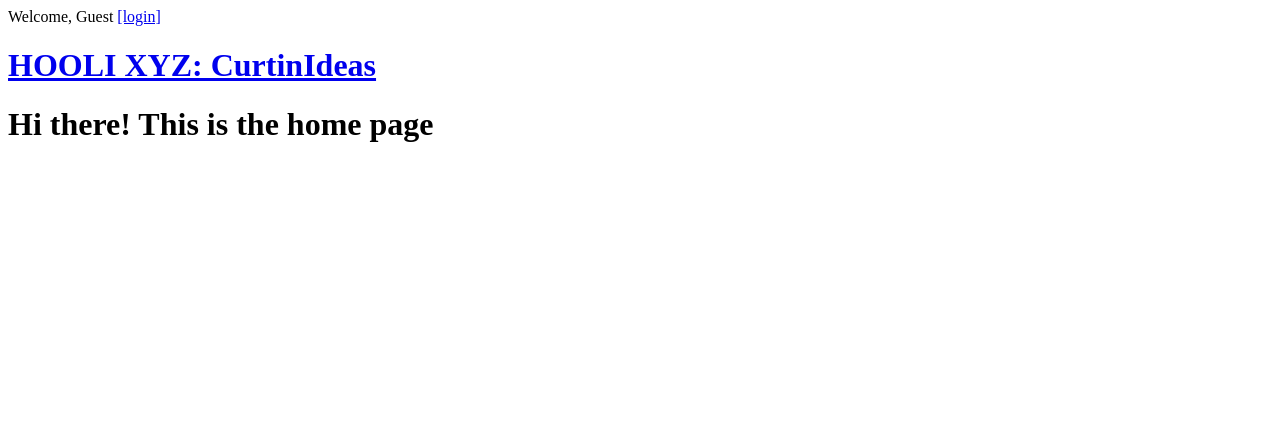
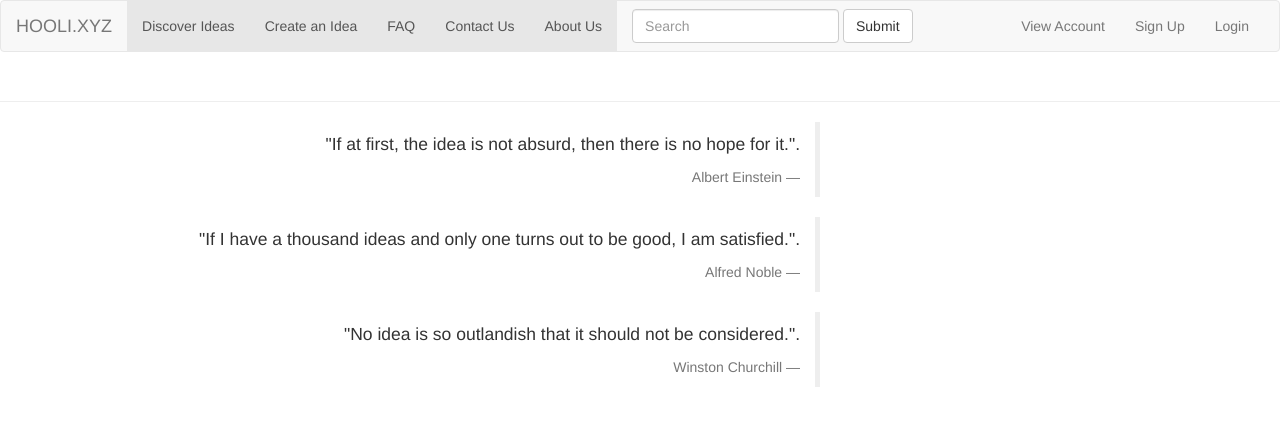
Before and after one commit to jordanchou/curtinideas, a Django app: page / in a window 1280 px wide. Shown: the top 426 px of the page. Run offline with Django 3.2, Linux system fonts and the light colour scheme; parts of the project's set-up code (start-up, migrations or seed data) failed here and were passed over; some libraries are stand-ins or nearby versions.

Commit message:
Added some HTML/CSS

```diff
--- a/website/templates/accounts/customuser_form.html
+++ b/website/templates/accounts/customuser_form.html
@@ -8,5 +8,4 @@
         </table>
         <input type="submit" value="Register" />
     </form>
-    <a href="/">Login</a>
 {% endblock %}
--- a/website/templates/accounts/login.html
+++ b/website/templates/accounts/login.html
@@ -1,5 +1,6 @@
 {% extends "base.html" %}
 {% block content %}
+
     {% if form.errors %}
         <p>Your username and password didn't match. Please try again.</p>
     {% endif %}
@@ -8,10 +9,11 @@
         <table>
             {{ form }}
         </table>
-<input type="submit" value="login" />
+        <input type="submit" name="Login" value="login" />
         <input type="hidden" name="next" value="/" />
     </form>
 
     <a href="/accounts/register">Haven't got an account? Register here</a>
+    <br>
     <a href="/accounts/password_change">Forgot password? Click here</a>
 {% endblock %}
--- a/website/templates/base.html
+++ b/website/templates/base.html
@@ -1,16 +1,46 @@
+<link href="https://maxcdn.bootstrapcdn.com/bootswatch/3.3.6/darkly/bootstrap.min.css" rel="stylesheet" integrity="sha384-kVo/Eh0sv7ZdiwZK32nRsp1FrDT3sLRLx3zVpSSTI9UdO5H02LJNLBg5F1gwvKg0" crossorigin="anonymous">
+<body>
+    <div id="wrapper">
+        <div id="header"></div>
+            <nav class="navbar navbar-default">
+              <div class="container-fluid">
+                <div class="navbar-header">
+                  <button type="button" class="navbar-toggle collapsed" data-toggle="collapse" data-target="#bs-example-navbar-collapse-1">
+                    <span class="sr-only">Toggle navigation</span>
+                    <span class="icon-bar"></span>
+                    <span class="icon-bar"></span>
+                    <span class="icon-bar"></span>
+                  </button>
+                  <a class="navbar-brand" href="/">HOOLI.XYZ</a>
+                </div>
 
-{% if user.is_authenticated %}
-    <p>
-    Welcome, {{ user.first_name }}
-    <a href="{% url 'accounts:password_change' %}">[Change Password]</a>
-    <a href="{% url 'accounts:logout' %}">[logout]</a>
-    </p>
-{% else %}
-    <p>Welcome, Guest <a href="{% url 'accounts:login' %}">[login]</a></p>
-{% endif %}
-<body>
-    <div class="page-header">
-            <h1><a href="/">HOOLI XYZ: CurtinIdeas</a></h1>
+                <div class="collapse navbar-collapse" id="bs-example-navbar-collapse-1">
+                  <ul class="nav navbar-nav">
+                    <li class="active"><a href="#">Discover Ideas <span class="sr-only">(current)</span></a></li>
+                    <li class="active"><a href="#">Create an Idea <span class="sr-only">(current)</span></a></li>
+                    <li class="active"><a href="#">FAQ <span class="sr-only">(current)</span></a></li>
+                    <li class="active"><a href="#">Contact Us <span class="sr-only">(current)</span></a></li>
+                            <li class="active"><a href="#">About Us <span class="sr-only">(current)</span></a></li>
+
+                  </ul>
+                  <form class="navbar-form navbar-left" role="search">
+                    <div class="form-group">
+                      <input type="text" class="form-control" placeholder="Search">
+                    </div>
+                    <button type="submit" class="btn btn-default">Submit</button>
+                  </form>
+                  <ul class="nav navbar-nav navbar-right">
+                    <li><a href="/accounts/register">View Account</a></li>
+                    <li><a href="/accounts/register">Sign Up</a></li>
+                    <li><a href="/accounts/login">Login</a></li>
+                  </ul>
+                </div>
+              </div>
+            </nav>
+
+        <div id="content"></div>
+            <body>
+                <div class="page-header">
                 </div>
                     <div class="content container">
                             <div class="row">
@@ -20,4 +50,9 @@
                                 </div>
                             </div>
                    </div>
+            </body>
+
+        <div id="footer"></div>
+
+        </div>
 </body>
--- a/website/templates/index.html
+++ b/website/templates/index.html
@@ -1,8 +1,28 @@
 {% extends "base.html" %}
 
 {% block content %}
-<h1>
-Hi there!
-This is the home page
-</h1>
+
+
+<body>
+    <blockquote class="blockquote-reverse">
+        <p>"If at first, the idea is not absurd, then there is no hope for it.".</p>
+        <small>Albert Einstein<cite title=""></cite></small>
+    </blockquote>
+</body>
+
+<body>
+    <blockquote class="blockquote-reverse">
+        <p>"If I have a thousand ideas and only one turns out to be good, I am satisfied.".</p>
+        <small>Alfred Noble<cite title=""></cite></small>
+    </blockquote>
+</body>
+
+<body>
+    <blockquote class="blockquote-reverse">
+        <p>"No idea is so outlandish that it should not be considered.".</p>
+        <small>Winston Churchill<cite title=""></cite></small>
+    </blockquote>
+</body>
+
+
 {% endblock %}
```
Also changed, not shown: website/db.sqlite3. Lines whose indentation alone changed are shown as unchanged.
